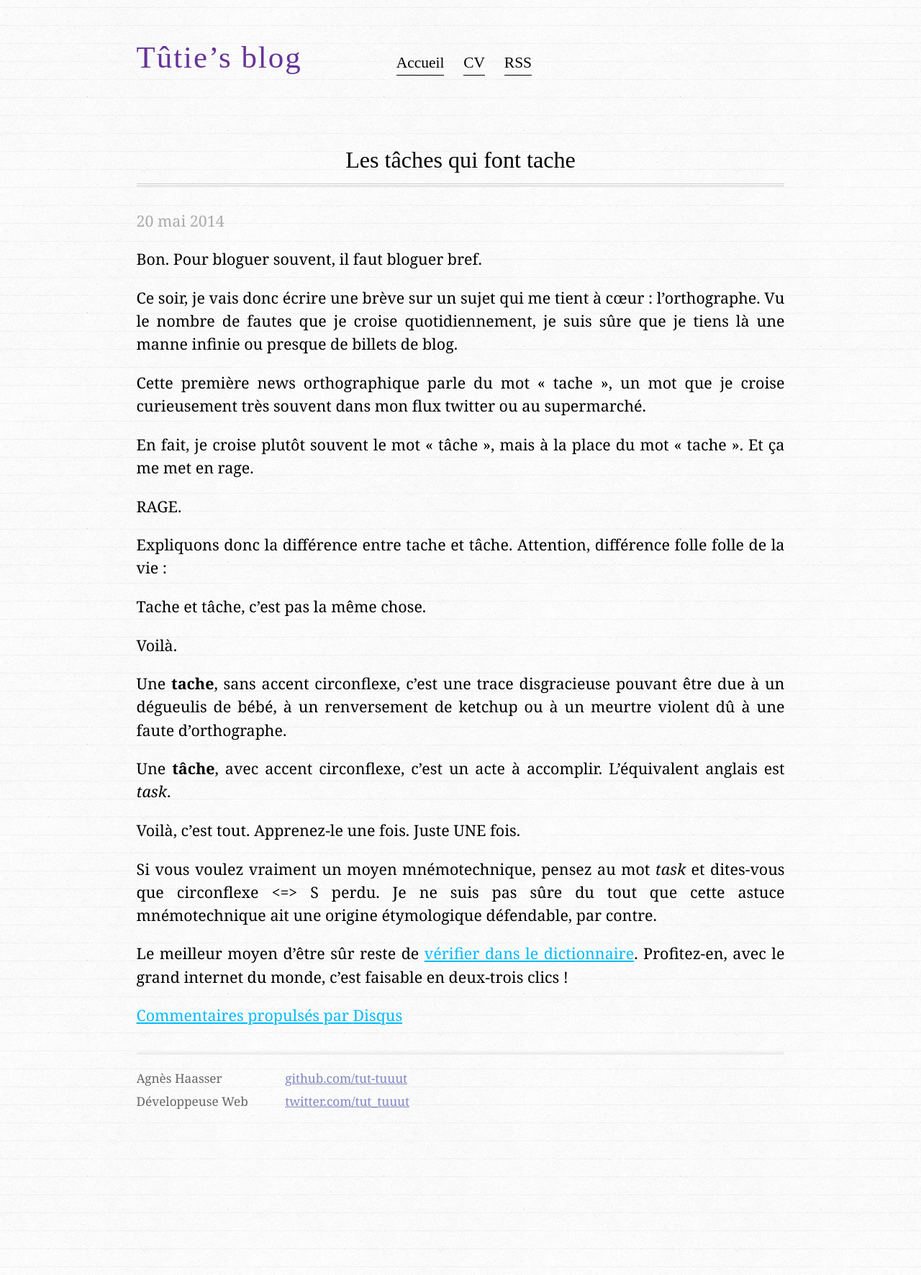
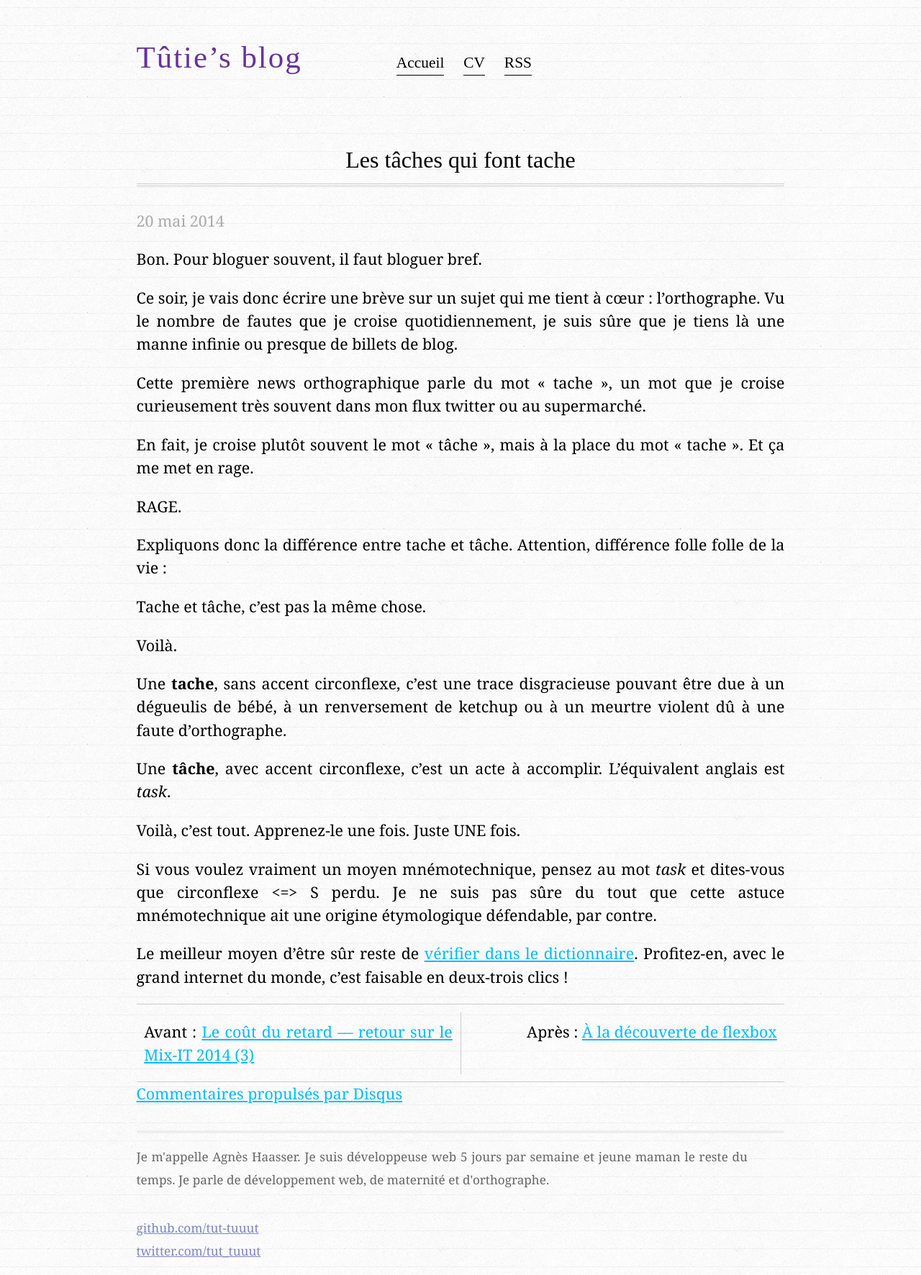
Before and after one commit to tut-tuuut/tut-tuuut.github.io, a Jekyll site: the page built from _posts/2014-05-20-tache-tache.md, in a window 1280 px wide. Shown: the whole page at 72% size. Built offline with Jekyll 4.4.1, drawn with Linux system fonts in a browser that asks for light colours; comment, search, counter and statistics services are not loaded.

Commit message:
Add: prev and next links on post layout

```diff
--- a/_config.yml
+++ b/_config.yml
@@ -3,3 +3,6 @@ markdown: kramdown
 pygments: true
 url: http://tut-tuuut.github.io
 permalink: /:year/:month/:day/:title.html
+sass:
+    sass_dir: css
+    style: compressed
--- a/_includes/footer.html
+++ b/_includes/footer.html
@@ -1,8 +1,7 @@
 <footer>
   <div class="contact">
     <p>
-      Agnès Haasser<br />
-      Développeuse Web
+      Je m'appelle Agnès Haasser. Je suis développeuse web 5 jours par semaine et jeune maman le reste du temps. Je parle de développement web, de maternité et d'orthographe.
     </p>
   </div>
   <div class="contact">
--- a/_layouts/post.html
+++ b/_layouts/post.html
@@ -10,6 +10,14 @@ layout: default
     <div class="post">
     {{ content }}
     </div>
+    <nav class="prevnext">
+        {% if page.previous != nil %}
+        <div class="before">Avant : <a href="{{ page.previous.url }}">{{ page.previous.title }}</a></div>
+        {% endif %}
+        {% if page.next != nil %}
+        <div class="after">Après : <a href="{{ page.next.url }}">{{ page.next.title }}</a></div>
+        {% endif %}
+    </nav>
     <div id="disqus_thread"></div>
     <script type="text/javascript">
         var disqus_shortname = 'tut-tuuut';
--- a/css/main.css
+++ b/css/main.css
@@ -183,3 +183,20 @@ header h1 {
 .footnote {
   text-decoration: none;
 }
+.prevnext {
+  display: flex;
+  padding: .5em 0;
+  border-top: 1px solid #ccc;
+  border-bottom: 1px solid #ccc;
+}
+.prevnext .before,
+.prevnext .after {
+  padding: .5em;
+  flex: 1 0;
+}
+.prevnext .after {
+  text-align: right;
+}
+.before + .after {
+  border-left: 1px solid #ccc;
+}
```
